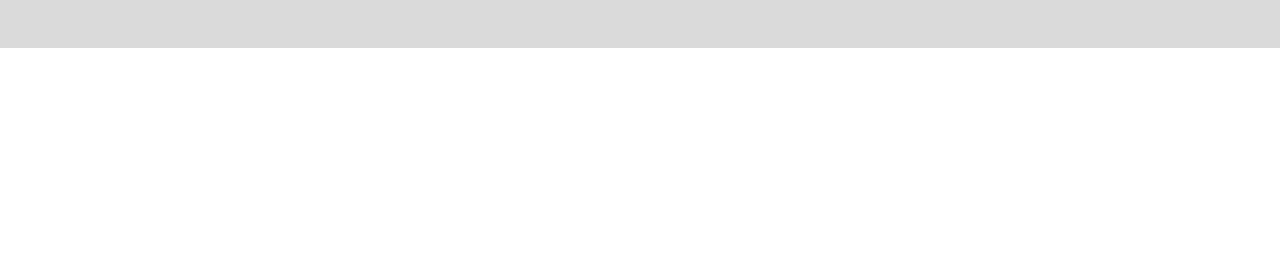
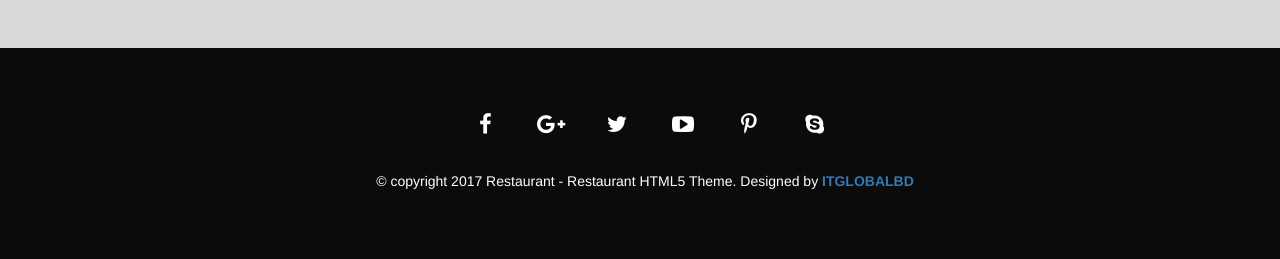
Before and after one commit to WebMoksed/buffet, a plain HTML site: page index.html in a window 1280 px wide. Shown: the part 886-1145 px from the top of the page. Before the commit the page ends 934 px from the top, so only its background shows below. Drawn offline with Linux system fonts and the light colour scheme.

Commit message:
second commit

```diff
--- a/index.html
+++ b/index.html
@@ -92,6 +92,25 @@
 			</div>
 		</div>
 		<!-- page link area end-->
+		<!-- footer area start-->
+		<div class="footer bg-color padding-60 wow fadeInUp" data-wow-duration="1s" data-wow-delay="0.1s" data-wow-offset="0">
+			<div class="container">
+				<div class="row">
+					<div class="col-sm-12">
+						<ul class="footer-social-icon">
+							<li><a href="#"><i class="fa fa-facebook" aria-hidden="true"></i></a></li>
+							<li><a href="#"><i class="fa fa-google-plus" aria-hidden="true"></i></a></li>
+							<li><a href="#"><i class="fa fa-twitter" aria-hidden="true"></i></a></li>
+							<li><a href="#"><i class="fa fa-youtube-play" aria-hidden="true"></i></a></li>
+							<li><a href="#"><i class="fa fa-pinterest-p" aria-hidden="true"></i></a></li>
+							<li><a href="#"><i class="fa fa-skype" aria-hidden="true"></i></a></li>
+						</ul>
+						<h5 class="design-by">© copyright 2017 Restaurant - Restaurant HTML5 Theme. Designed by<span><a href="http://itglobalbd.com" target="_blank"> ITGLOBALBD</a></span></h5>
+					</div>
+				</div>
+			</div>
+		</div>
+		<!-- footer area end-->
 		<!-- all js -->
 
 		<!-- jquery js -->
--- a/style.css
+++ b/style.css
@@ -782,7 +782,7 @@ img{
 	font-size: 22px;
 	border: 1px solid transparent;
 	border-radius: 50%;
-	padding: 11px 0px;
+	padding: 12px 0px;
 	margin-left: 10px;
 	color:#fff;
 }
```
